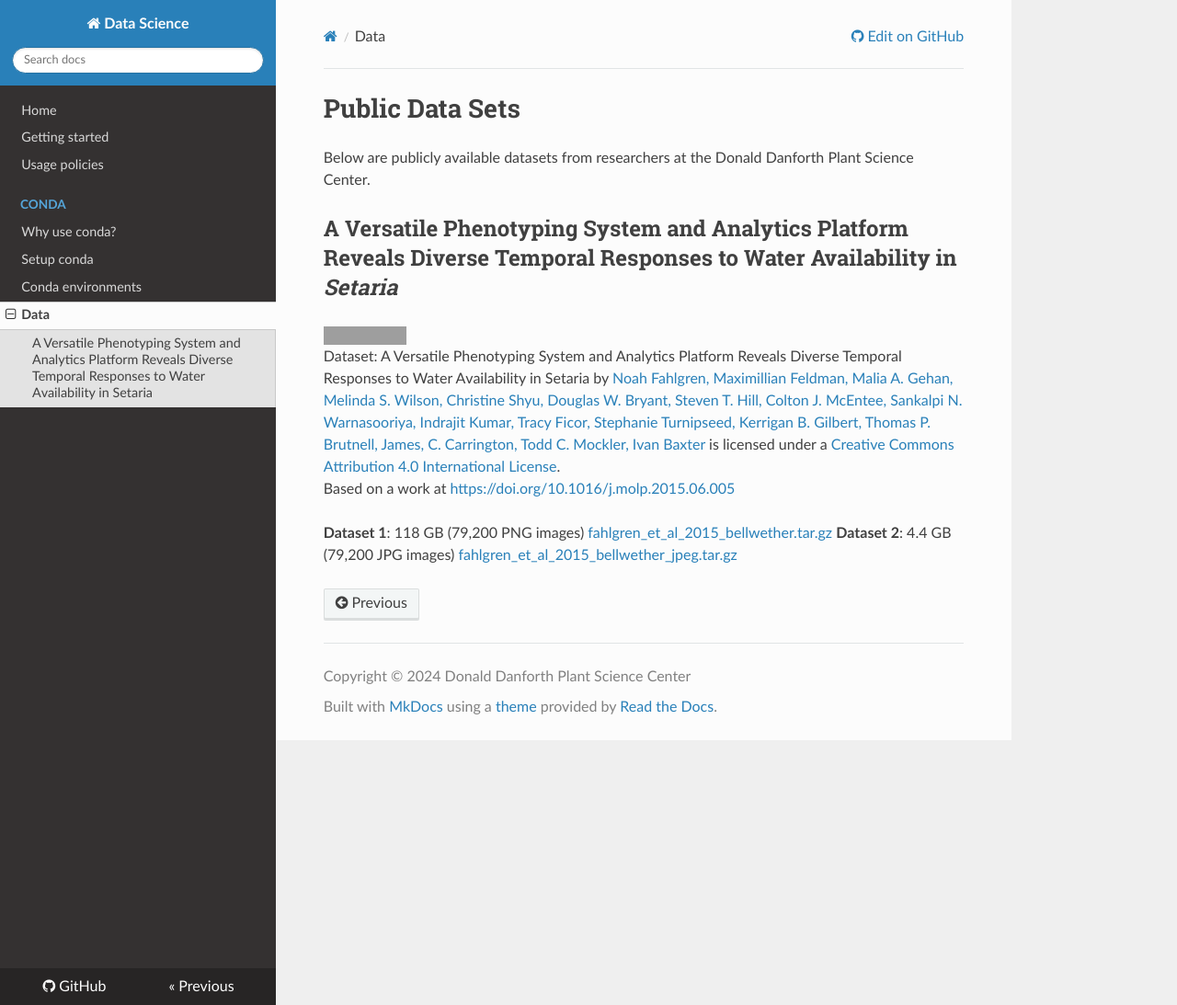
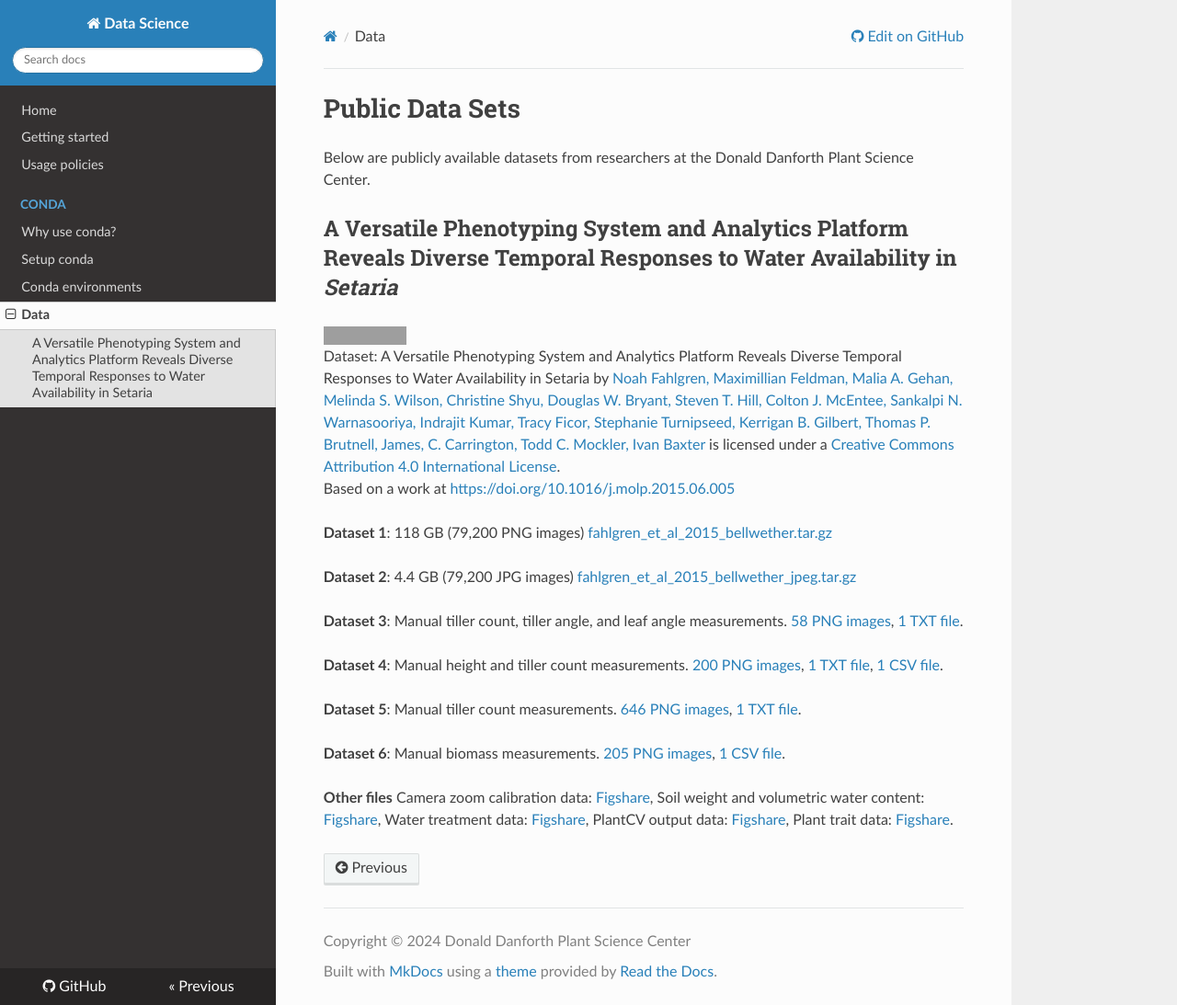
Before and after one commit to danforthcenter/datascience, an MkDocs documentation site: the page built from docs/data.md, in a window 1280 px wide and 1093 px high. Shown: the whole window at 92% size. Built offline with MkDocs 1.6.1, drawn with Linux system fonts in a browser that asks for light colours; nearby versions of some CDN libraries; grey boxes are pictures that could not be loaded.

Commit message:
Add setaria datasets

```diff
--- a/docs/data.md
+++ b/docs/data.md
@@ -7,4 +7,15 @@ Below are publicly available datasets from researchers at the Donald Danforth Pl
 <a rel="license" href="https://creativecommons.org/licenses/by/4.0/"><img alt="Creative Commons License" style="border-width:0" src="https://i.creativecommons.org/l/by/4.0/88x31.png" /></a><br /><span xmlns:dct="https://purl.org/dc/terms/" href="https://purl.org/dc/dcmitype/Dataset" property="dct:title" rel="dct:type">Dataset: A Versatile Phenotyping System and Analytics Platform Reveals Diverse Temporal Responses to Water Availability in Setaria</span> by <a xmlns:cc="https://creativecommons.org/ns#" href="https://plantcv.danforthcenter.org/pages/data-sets/2013/setaria_burnin2.html" property="cc:attributionName" rel="cc:attributionURL">Noah Fahlgren, Maximillian Feldman, Malia A. Gehan, Melinda S. Wilson, Christine Shyu, Douglas W. Bryant, Steven T. Hill, Colton J. McEntee, Sankalpi N. Warnasooriya, Indrajit Kumar, Tracy Ficor, Stephanie Turnipseed, Kerrigan B. Gilbert, Thomas P. Brutnell, James, C. Carrington, Todd C. Mockler, Ivan Baxter</a> is licensed under a <a rel="license" href="https://creativecommons.org/licenses/by/4.0/">Creative Commons Attribution 4.0 International License</a>.<br />Based on a work at <a xmlns:dct="https://purl.org/dc/terms/" href="https://doi.org/10.1016/j.molp.2015.06.005" rel="dct:source">https://doi.org/10.1016/j.molp.2015.06.005</a>
 
 **Dataset 1**: 118 GB (79,200 PNG images) [fahlgren_et_al_2015_bellwether.tar.gz](../datasets/fahlgren_et_al_2015_bellwether.tar.gz)
+
 **Dataset 2**: 4.4 GB (79,200 JPG images) [fahlgren_et_al_2015_bellwether_jpeg.tar.gz](../datasets/fahlgren_et_al_2015_bellwether_jpeg.tar.gz)
+
+**Dataset 3**: Manual tiller count, tiller angle, and leaf angle measurements. [58 PNG images](https://ndownloader.figshare.com/articles/1327642/versions/1), [1 TXT file](https://ndownloader.figshare.com/files/1938817).
+
+**Dataset 4**: Manual height and tiller count measurements. [200 PNG images](https://ndownloader.figshare.com/articles/1325267/versions/3), [1 TXT file](https://ndownloader.figshare.com/files/3255953), [1 CSV file](https://ndownloader.figshare.com/files/2084104).
+
+**Dataset 5**: Manual tiller count measurements. [646 PNG images](https://ndownloader.figshare.com/articles/1327451/versions/1), [1 TXT file](https://ndownloader.figshare.com/files/3255950).
+
+**Dataset 6**: Manual biomass measurements. [205 PNG images](https://ndownloader.figshare.com/articles/1327636/versions/1), [1 CSV file](https://ndownloader.figshare.com/files/2084103).
+
+**Other files** Camera zoom calibration data: [Figshare](https://ndownloader.figshare.com/files/2084101), Soil weight and volumetric water content: [Figshare](https://ndownloader.figshare.com/files/2084096), Water treatment data: [Figshare](https://ndownloader.figshare.com/files/3255965), PlantCV output data: [Figshare](https://ndownloader.figshare.com/files/2084100), Plant trait data: [Figshare](https://ndownloader.figshare.com/files/2084098).
```
